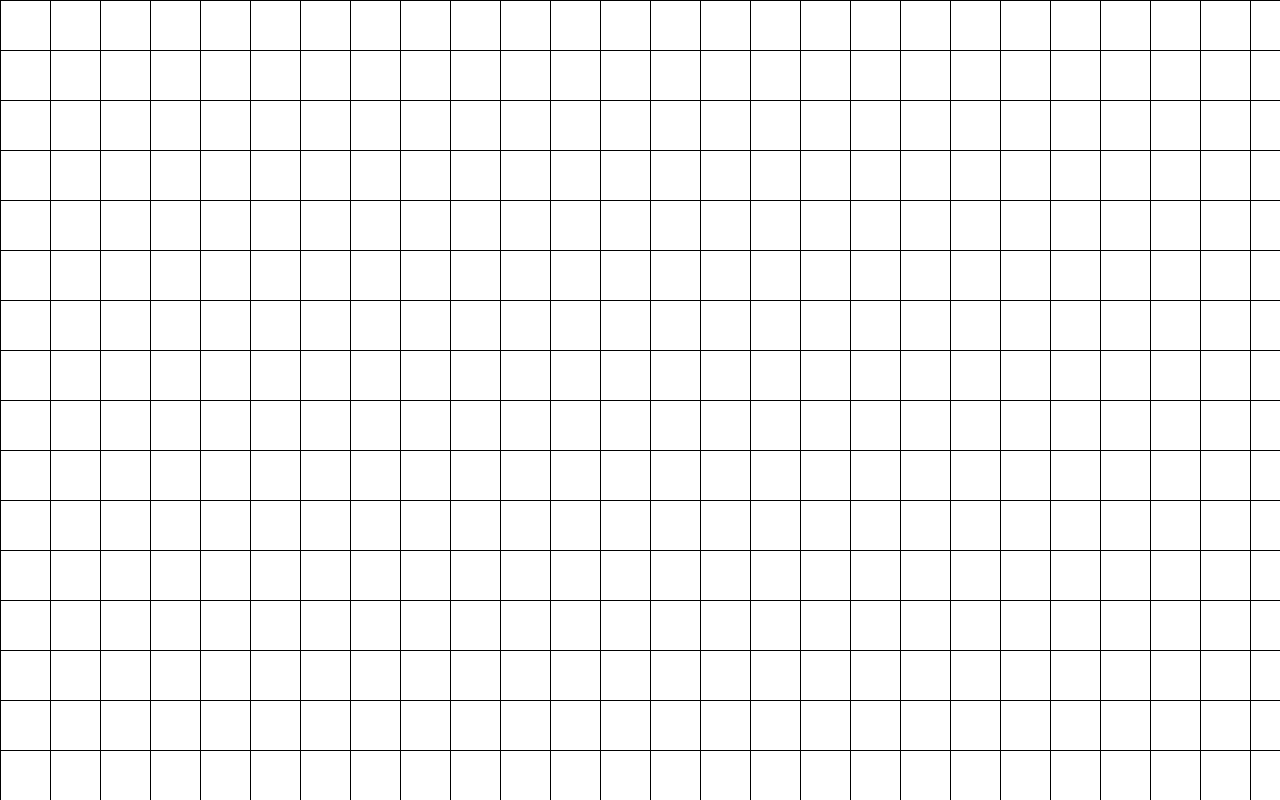
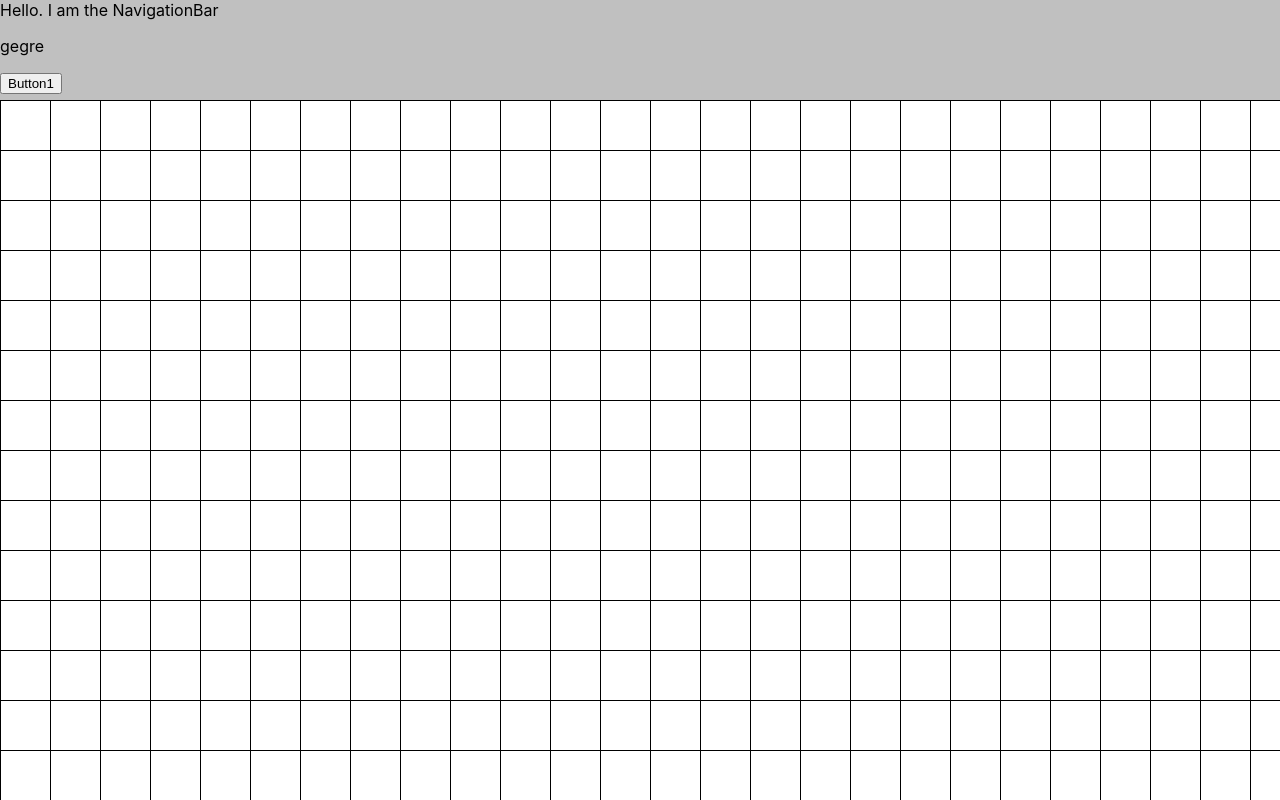
Before and after one commit to jcarlson212/Path-Finding-Visualizer, a React (Create React App) app: page / in a window 1280 px wide. Shown: the top 800 px of the page. Built offline with nearby package versions, Linux system fonts and the light colour scheme.

Commit message:
Basic setup for NavigationBar

```diff
--- a/src/App.js
+++ b/src/App.js
@@ -1,8 +1,7 @@
 import React from 'react';
-import logo from './logo.svg';
 import './App.css';
 import Cell from './Cell';
-import { isCompositeComponent } from 'react-dom/test-utils';
+import { NavigationBar, NAVAGATION_BAR_HEIGHT } from './NavigationBar';
 
 const CELLS_PER_ROW = 50
 const CELLS_PER_COL = 50
@@ -26,7 +25,7 @@ class App extends React.Component {
       for(let j =0; j < CELLS_PER_COL; ++j) {
         initial_cells.push({
           xCoord: 50*i,
-          yCoord: 50*j
+          yCoord: 50*j + NAVAGATION_BAR_HEIGHT,
         })
       }
     }
@@ -50,8 +49,11 @@ class App extends React.Component {
     }
 
     return (
-      <div className="App" onMouseDown={() => { this.state.isMouseDown.mouseDown = true }} onMouseUp={() => { this.state.isMouseDown.mouseDown = false }} >
-        {grid}
+      <div style={{ height: '2600px' }}>
+        <NavigationBar />
+        <div className="App" onMouseDown={() => { this.state.isMouseDown.mouseDown = true }} onMouseUp={() => { this.state.isMouseDown.mouseDown = false }} >
+          {grid}
+        </div>
       </div>
     );
 
--- /dev/null
+++ b/src/NavigationBar.js
@@ -0,0 +1,26 @@
+import React from 'react';
+
+export const NAVAGATION_BAR_HEIGHT = 100
+
+export class NavigationBar extends React.Component {
+    state = {
+
+    }
+
+
+    render() {
+        return (
+            <div style={{
+                width: '100%',
+                height: NAVAGATION_BAR_HEIGHT,
+                backgroundColor: "silver",
+            }}>
+                Hello. I am the NavigationBar
+                <p>
+                    gegre
+                </p>
+                <button onClick={() => {console.log("do nothing")}}>Button1</button>
+            </div>
+        )
+    }
+}
```
